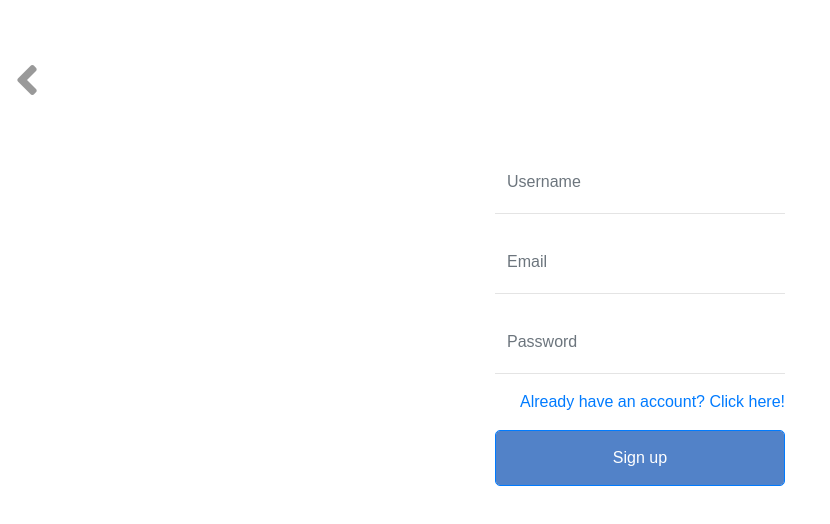
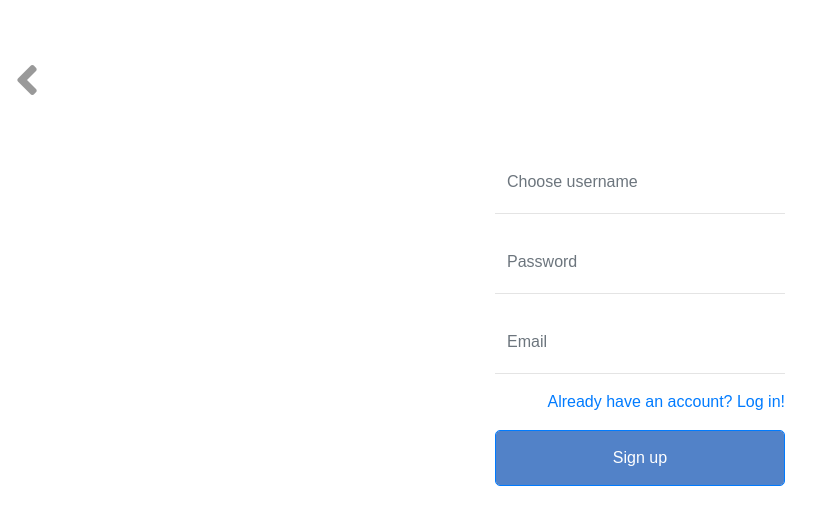
Before and after one commit to WilleAsander/WEI-Notey-Final, a website: page public/html/register.html in a window 1280 px wide. Shown: the whole page, without its empty margins (0-830 px from the left). Drawn offline with nearby package versions, Linux system fonts and the light colour scheme; files that its build step writes are made by us from their sources; files whose address does not match are found by name.

Commit message:
fixed buttons to same positions and smaller UX enhancements

```diff
--- a/public/css/main.css
+++ b/public/css/main.css
@@ -236,23 +236,19 @@ nav{
     width: 100%;
     height: 100%;
     display: block;
-
 }
 
 #startMenu{
     color: white;
     font-size: 50px;
     margin-left: auto;
-
 }
 
 #startNav{
     display: flex;
     width: 100%;
     background-color: 'rgba(0, 0, 0, 0)';
-
     height: 100px;
-
 }
 
 #logoStart{
@@ -280,7 +276,6 @@ nav{
     font-family: "Segoe UI";
     width: 200px;
     height: 61px;
-
 }
 
 #slogan h6{
@@ -298,13 +293,11 @@ nav{
     font-family: "Segoe UI";
     font-weight: 500;
     border-radius: 12px;
-
 }
 
 @media only screen and (max-width: 1400px){
     #slogan{
         margin-top: 40px;
-
     }
 
     #btnLoginStart{
@@ -318,7 +311,6 @@ nav{
         font-family: "Segoe UI";
         font-weight: 500;
         border-radius: 12px;
-
     }
 
     #centerLogo{
@@ -463,19 +455,19 @@ nav{
     top: 0;
     margin-right: 2%;
     bottom: 99%;
-
 }
 
 #backAngle{
     margin-top: 5%;
     color: #999999;
     font-size: 300%;
-
-
 }
 
 #linkLogin{
     text-align: right;
+}
 
-
+#inputPassword{
+    margin-bottom: 96px;
+    padding: 10px;
 }
--- a/public/html/register.html
+++ b/public/html/register.html
@@ -21,15 +21,15 @@
     <div id="form-container" class="container col-lg-3">
         <form>
             <div class="form-group">
-                <input type="text" class="form-control" id="regUsername" placeholder="Username">
+                <input type="text" class="form-control" id="regUsername" placeholder="Choose username">
+            </div>
+            <div class="form-group">
+                <input type="password" class="form-control" id="regPassword" placeholder="Password">
             </div>
             <div class="form-group">
                 <input type="text" class="form-control" id="regEmail" placeholder="Email">
             </div>
-            <div class="form-group">
-                <input type="password" class="form-control" id="regPassword" placeholder="Password">
-            </div>
-            <p id="linkLogin"><a href="login">Already have an account? Click here!</a></p>
+            <p id="linkLogin"><a href="login">Already have an account? Log in!</a></p>
             <input type="submit" class="btn btn-primary form-control" id="btnReg" value="Sign up">
             <div id="error-footer" class="form-group">
 
```
